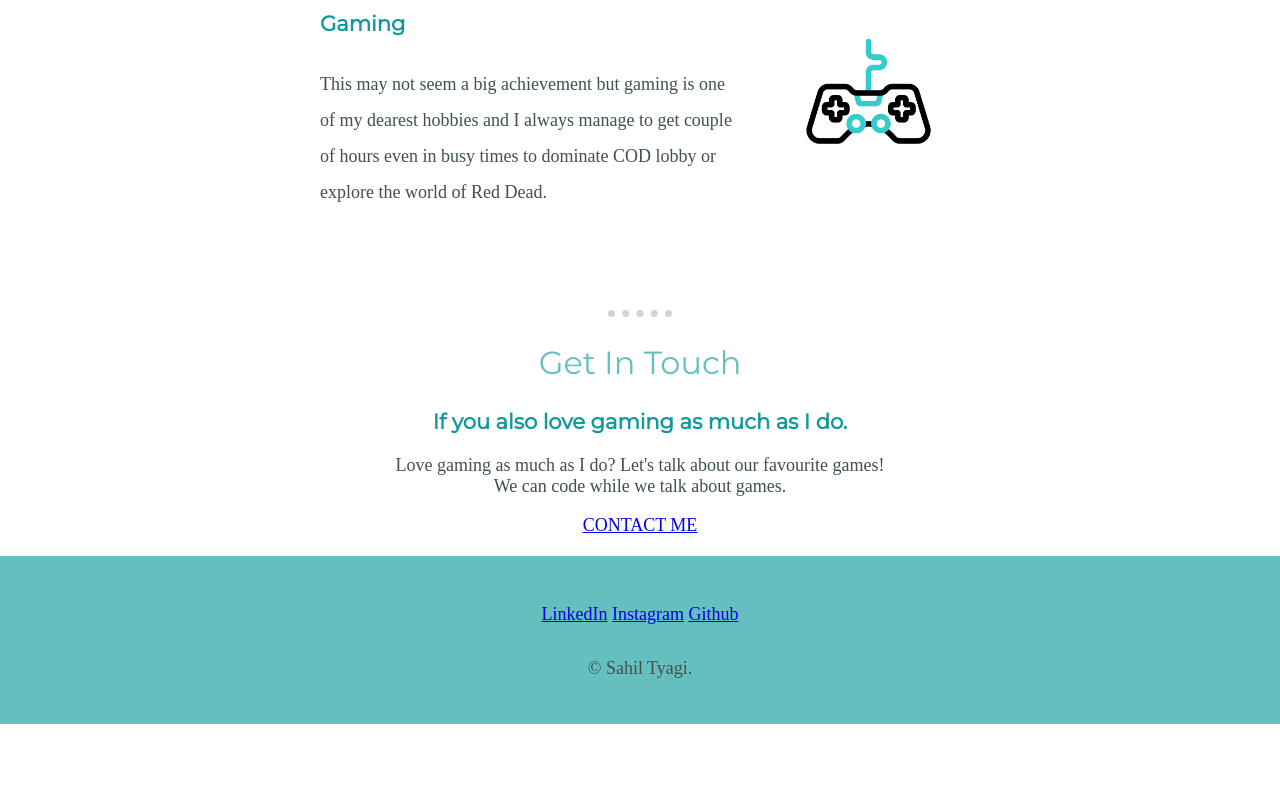
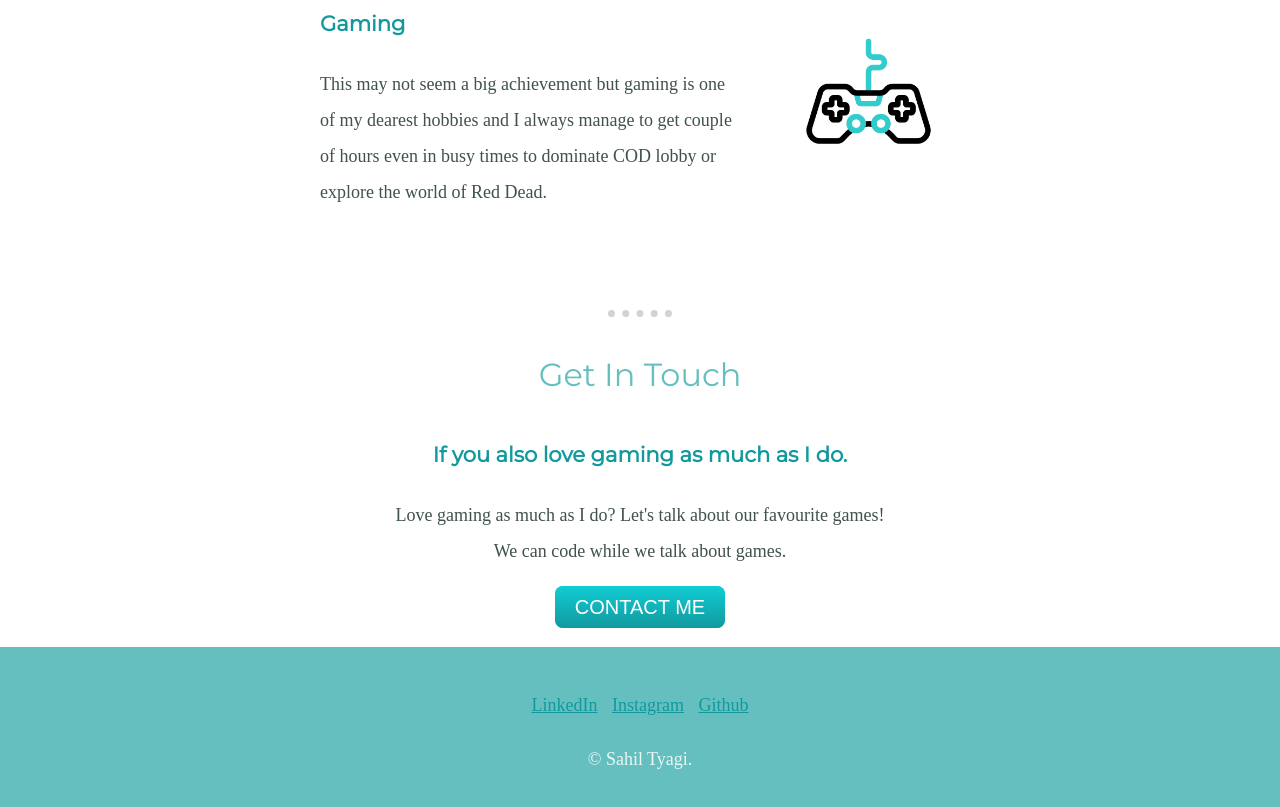
Before and after one commit to SahilTyagii/MyPage, a plain HTML site: page index.html in a window 1280 px wide. Shown: the part 1655-2462 px from the top of the page. Before the commit the page ends 2379 px from the top, so only its background shows below. Drawn offline with Linux system fonts and the light colour scheme.

Commit message:
added css to footer section and download buttons

```diff
--- a/css/styles.css
+++ b/css/styles.css
@@ -88,3 +88,42 @@ hr{
     margin: 80px auto 50px auto;
 
 }
+.contact-me{
+    line-height: 2;
+
+}
+.copyright{
+    margin-bottom: 0;
+    padding-bottom: 18px;
+    color: #EAF6F6;
+}
+.footer-link{
+    color: #11999E;
+    padding: 5px;
+}
+.btn {
+    background: #11cdd4;
+    background-image: -webkit-linear-gradient(top, #11cdd4, #11999e);
+    background-image: -moz-linear-gradient(top, #11cdd4, #11999e);
+    background-image: -ms-linear-gradient(top, #11cdd4, #11999e);
+    background-image: -o-linear-gradient(top, #11cdd4, #11999e);
+    background-image: linear-gradient(to bottom, #11cdd4, #11999e);
+    -webkit-border-radius: 8;
+    -moz-border-radius: 8;
+    border-radius: 8px;
+    font-family: Arial;
+    color: #ffffff;
+    font-size: 20px;
+    padding: 10px 20px 10px 20px;
+    text-decoration: none;
+  }
+
+  .btn:hover {
+    background: #30e3cb;
+    background-image: -webkit-linear-gradient(top, #30e3cb, #2bc4ad);
+    background-image: -moz-linear-gradient(top, #30e3cb, #2bc4ad);
+    background-image: -ms-linear-gradient(top, #30e3cb, #2bc4ad);
+    background-image: -o-linear-gradient(top, #30e3cb, #2bc4ad);
+    background-image: linear-gradient(to bottom, #30e3cb, #2bc4ad);
+    text-decoration: none;
+  }
```
